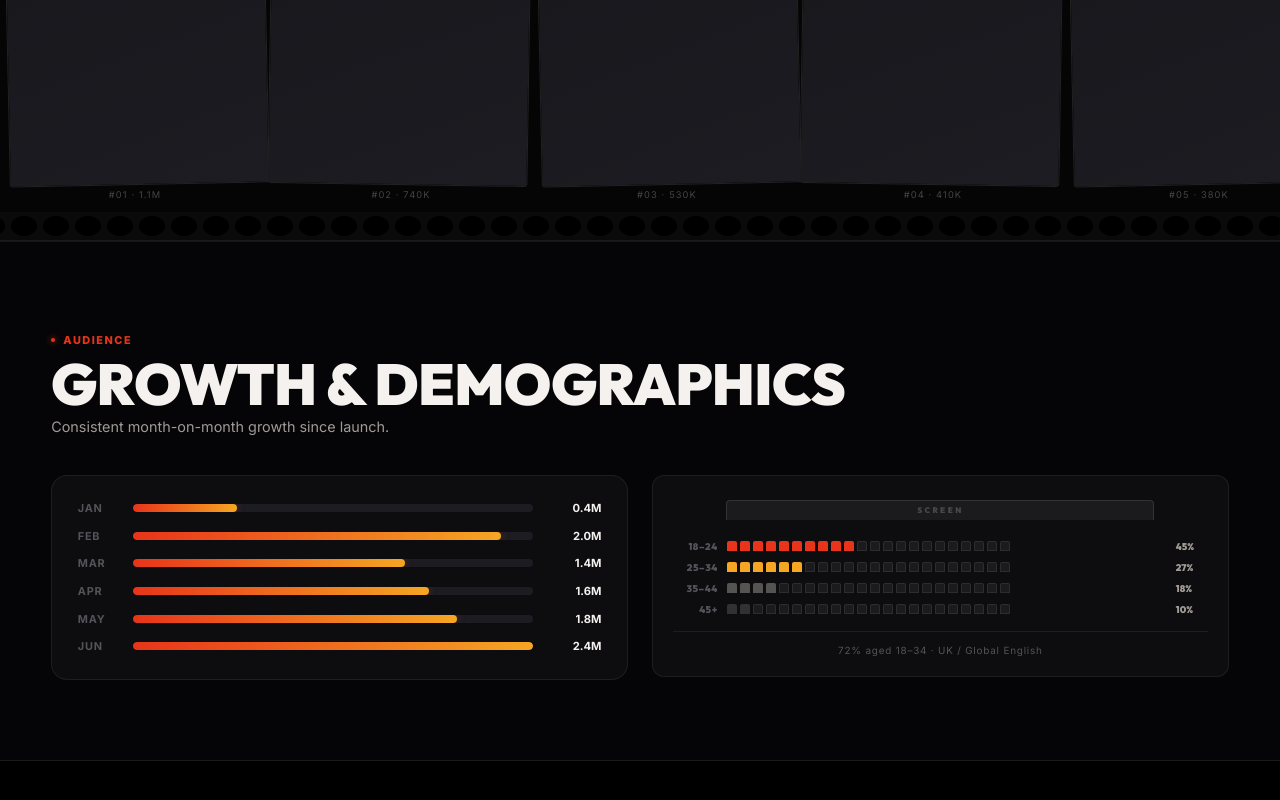
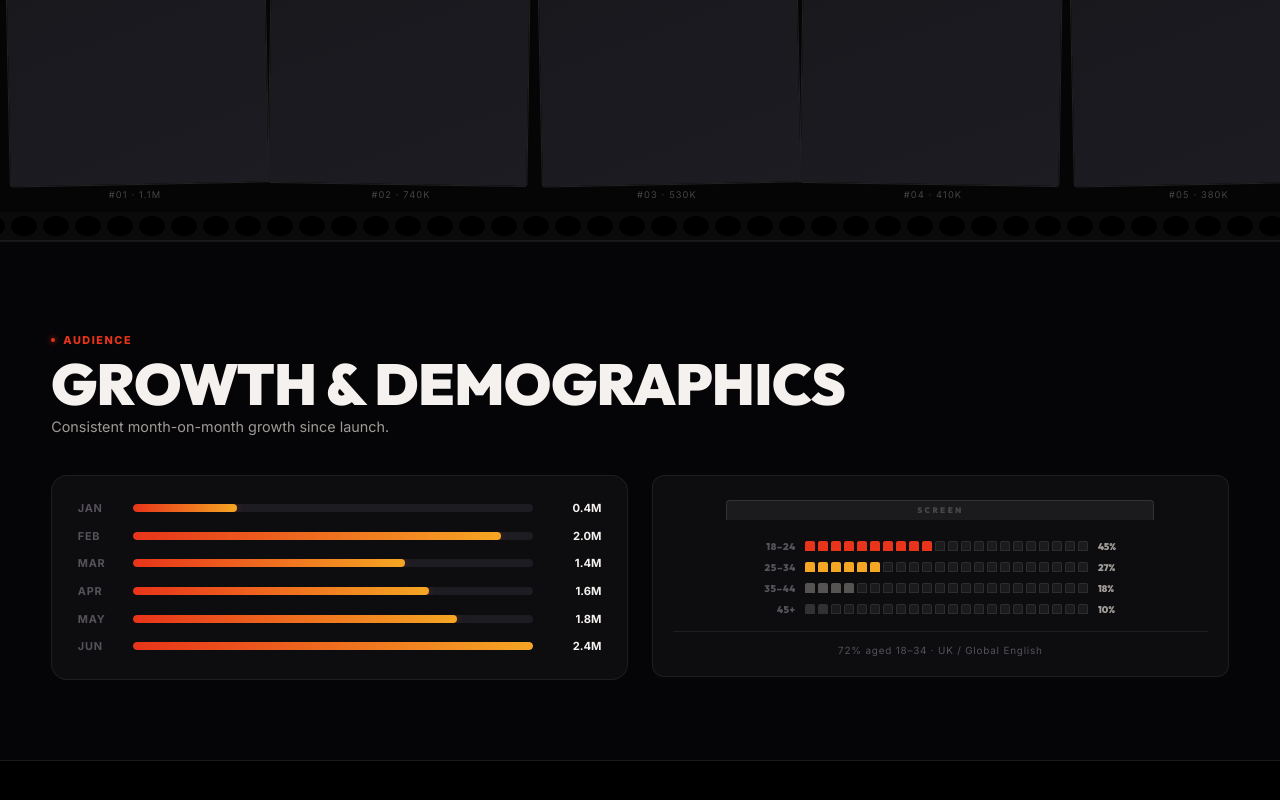
Before and after one commit to nickbetts/justanotherfilmgeek, a Next.js app: page / in a window 1280 px wide. Shown: the part 2150-2950 px from the top of the page. Built offline with nearby package versions, Linux system fonts and the light colour scheme.

Commit message:
Centre cinema seat map rows under screen

```diff
--- a/app/globals.css
+++ b/app/globals.css
@@ -1434,6 +1434,7 @@ a { color: inherit; text-decoration: none; }
   display: flex;
   align-items: center;
   gap: 0.6rem;
+  justify-content: center;
 }
 
 .cinema-row-label {
@@ -1451,7 +1452,7 @@ a { color: inherit; text-decoration: none; }
   display: flex;
   gap: 3px;
   flex-wrap: wrap;
-  flex: 1;
+  justify-content: center;
 }
 
 .cinema-seat {
```
